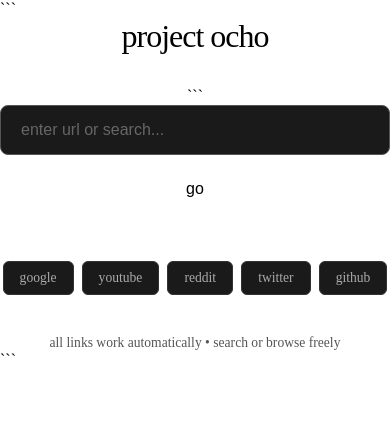
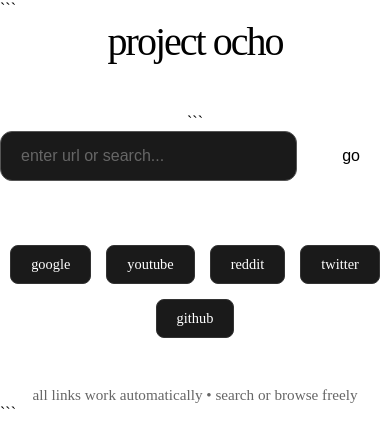
Before and after one commit to granthhss0/project-ocho, a website: page public/index.html in a window 390 px wide. Drawn offline with Linux system fonts and the light colour scheme.

Commit message:
Update index.html

```diff
--- a/public/index.html
+++ b/public/index.html
@@ -25,32 +25,32 @@
     }
 
     .container {
-        max-width: 600px;
+        max-width: 900px;
         width: 100%;
         text-align: center;
     }
 
     h1 {
-        font-size: 2.5rem;
-        margin-bottom: 2rem;
+        font-size: 4rem;
+        margin-bottom: 3rem;
         font-weight: 300;
-        letter-spacing: -1px;
+        letter-spacing: -2px;
     }
 
     .search-box {
         display: flex;
-        gap: 10px;
-        margin-bottom: 2rem;
+        gap: 15px;
+        margin-bottom: 3rem;
     }
 
     #urlInput {
         flex: 1;
         background: #1a1a1a;
         border: 1px solid #333;
-        padding: 15px 20px;
-        font-size: 1rem;
+        padding: 20px 25px;
+        font-size: 1.1rem;
         color: #fff;
-        border-radius: 8px;
+        border-radius: 12px;
         outline: none;
         transition: border-color 0.2s;
     }
@@ -67,9 +67,9 @@
         background: #fff;
         color: #000;
         border: none;
-        padding: 15px 30px;
-        border-radius: 8px;
-        font-size: 1rem;
+        padding: 20px 50px;
+        border-radius: 12px;
+        font-size: 1.1rem;
         font-weight: 500;
         cursor: pointer;
         transition: background 0.2s;
@@ -90,62 +90,59 @@
     }
 
     .quick-links {
-        margin-top: 3rem;
+        margin-top: 4rem;
         display: flex;
         flex-wrap: wrap;
-        gap: 10px;
+        gap: 15px;
         justify-content: center;
-        max-width: 500px;
-        margin-left: auto;
-        margin-right: auto;
     }
 
     .quick-link {
         background: #1a1a1a;
         border: 1px solid #333;
-        padding: 10px 20px;
-        border-radius: 6px;
-        color: #aaa;
+        padding: 15px 30px;
+        border-radius: 8px;
+        color: #fff;
         text-decoration: none;
-        font-size: 0.9rem;
+        font-size: 1rem;
         transition: all 0.2s;
         cursor: pointer;
-        font-weight: 400;
     }
 
     .quick-link:hover {
         background: #252525;
-        border-color: #555;
-        color: #fff;
+        border-color: #444;
     }
 
     .info {
-        margin-top: 2.5rem;
-        color: #555;
-        font-size: 0.85rem;
-        font-weight: 300;
+        margin-top: 3rem;
+        color: #666;
+        font-size: 0.95rem;
     }
 
-    @media (max-width: 600px) {
+    /* Responsive adjustments for smaller screens */
+    @media (max-width: 768px) {
         h1 {
-            font-size: 2rem;
+            font-size: 2.5rem;
         }
 
-        .search-box {
-            flex-direction: column;
+        .container {
+            max-width: 600px;
+        }
+
+        #urlInput {
+            font-size: 1rem;
+            padding: 15px 20px;
         }
 
         #goButton {
-            width: 100%;
-        }
-
-        .quick-links {
-            gap: 8px;
+            padding: 15px 30px;
+            font-size: 1rem;
         }
 
         .quick-link {
-            padding: 8px 16px;
-            font-size: 0.85rem;
+            padding: 10px 20px;
+            font-size: 0.9rem;
         }
     }
 </style>
```
